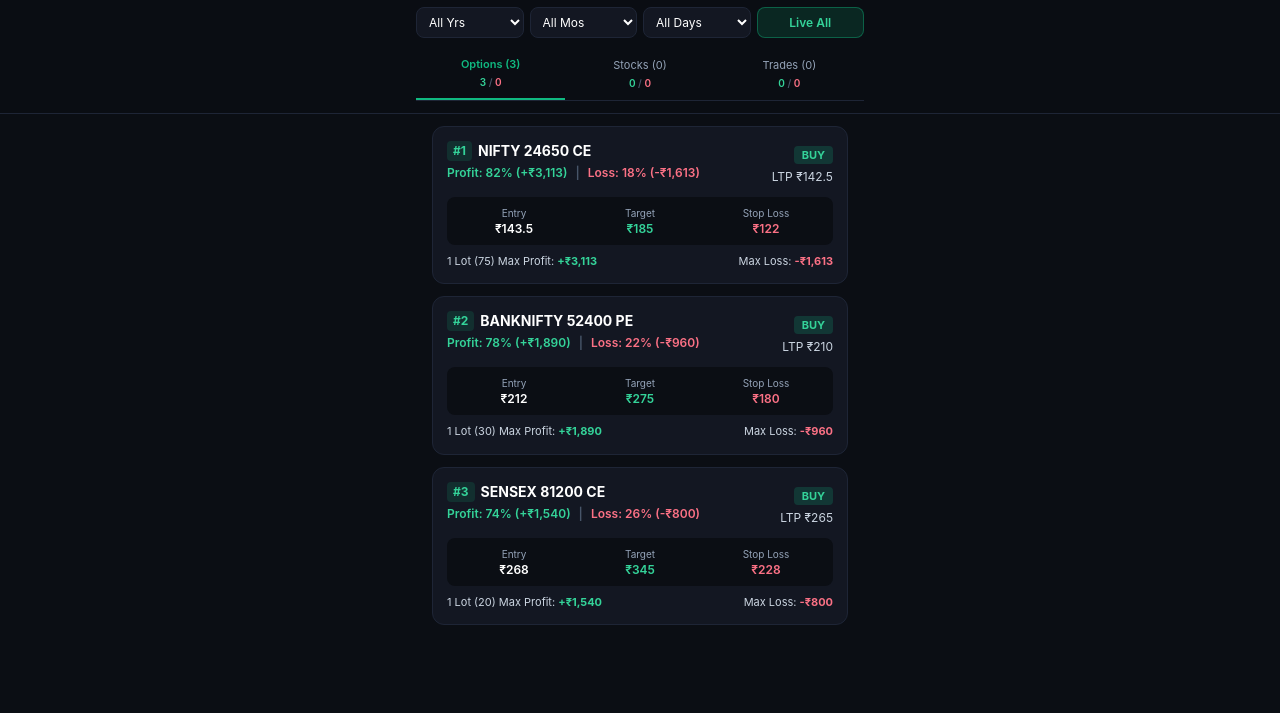
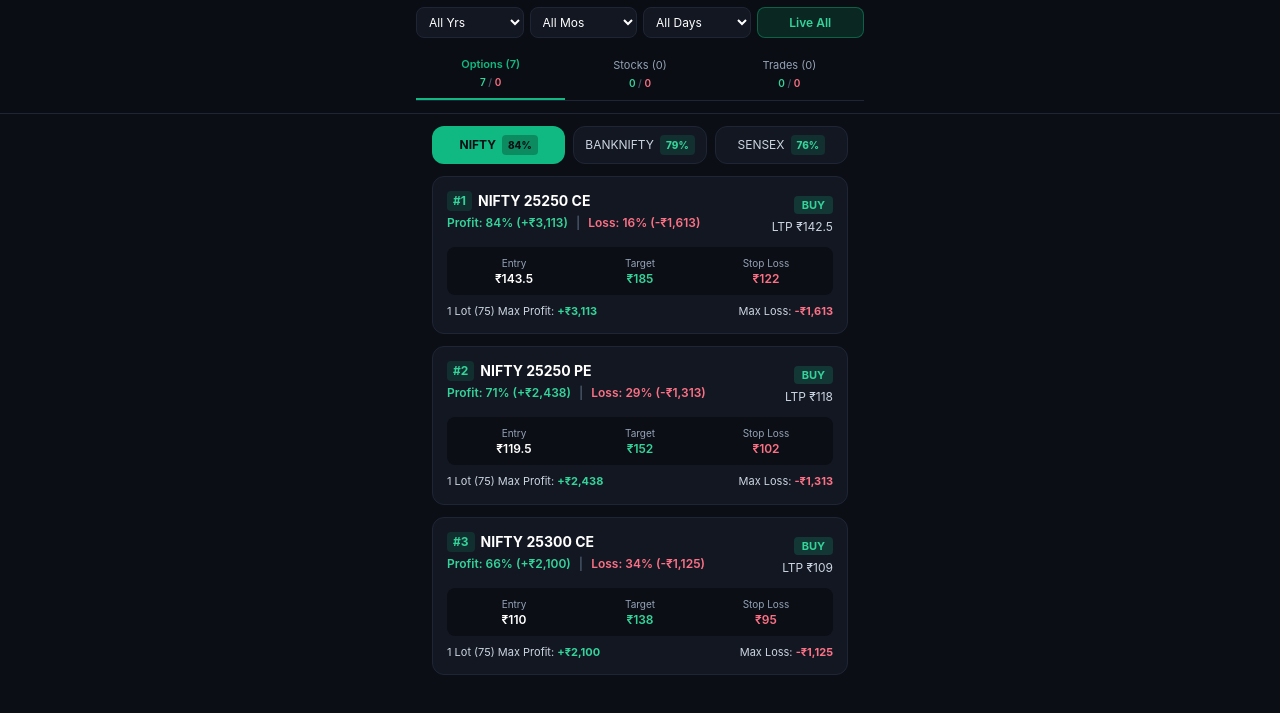
Before and after one commit to vaibhavmakwana25-eng/VectraEdge, a plain HTML site: page frontend/index.html in a window 1280 px wide. Shown: the part 43-756 px from the top of the page. Drawn offline with nearby package versions, Linux system fonts and the light colour scheme; no server answers.

Commit message:
Add files via upload

```diff
--- a/frontend/index.html
+++ b/frontend/index.html
@@ -10,6 +10,8 @@
     .card-bg { background-color: #131722; border: 1px solid #1e2536; }
     .tab-active { border-bottom: 2px solid #10b981; color: #10b981; font-weight: 600; }
     .tab-inactive { color: #94a3b8; }
+    .subtab-active { background-color: #10b981; color: #0b0e14; font-weight: 700; }
+    .subtab-inactive { background-color: #131722; color: #cbd5e1; border: 1px solid #1e2536; }
     ::-webkit-scrollbar { display: none; }
   </style>
 </head>
@@ -56,6 +58,23 @@
     </nav>
   </header>
 
+  <!-- 3 Index Sub-Tabs inside Options -->
+  <div id="fno-filters" class="max-w-md mx-auto px-4 pt-3 grid grid-cols-3 gap-2 text-xs">
+    <button onclick="setIndexMode('NIFTY')" id="idx-NIFTY" class="py-2 px-2 rounded-xl subtab-active flex items-center justify-center gap-1.5">
+      <span>NIFTY</span>
+      <span id="best-NIFTY" class="px-1.5 py-0.5 rounded bg-black/25 text-[10px] font-extrabold">--%</span>
+    </button>
+    <button onclick="setIndexMode('BANKNIFTY')" id="idx-BANKNIFTY" class="py-2 px-2 rounded-xl subtab-inactive flex items-center justify-center gap-1.5">
+      <span>BANKNIFTY</span>
+      <span id="best-BANKNIFTY" class="px-1.5 py-0.5 rounded bg-emerald-500/15 text-emerald-400 text-[10px] font-extrabold">--%</span>
+    </button>
+    <button onclick="setIndexMode('SENSEX')" id="idx-SENSEX" class="py-2 px-2 rounded-xl subtab-inactive flex items-center justify-center gap-1.5">
+      <span>SENSEX</span>
+      <span id="best-SENSEX" class="px-1.5 py-0.5 rounded bg-emerald-500/15 text-emerald-400 text-[10px] font-extrabold">--%</span>
+    </button>
+  </div>
+
+  <!-- Stock Sub-Tabs -->
   <div id="stock-filters" class="hidden max-w-md mx-auto px-4 pt-3 flex gap-2">
     <button onclick="setStockMode('ALL')" id="flt-ALL" class="px-3 py-1 rounded-full text-xs bg-emerald-500 text-black font-semibold">All Stocks</button>
     <button onclick="setStockMode('Intraday')" id="flt-Intraday" class="px-3 py-1 rounded-full text-xs bg-[#131722] text-slate-300 border border-[#1e2536]">Intraday</button>
@@ -110,9 +129,11 @@
 
   <script>
     const TABS = ['fno', 'stocks', 'trades'];
+    const INDEX_TABS = ['NIFTY', 'BANKNIFTY', 'SENSEX'];
     const CACHE_KEY = 'vectra_signals_cache_v1';
     let allSignals = JSON.parse(localStorage.getItem(CACHE_KEY) || '[]');
     let currentTab = 'fno';
+    let indexMode = 'NIFTY';
     let stockMode = 'ALL';
     let selectedSignal = null;
     let activeStrategy = null;
@@ -175,9 +196,13 @@
     }
 
     const DEFAULT_FNO_SETUPS = [
-      { symbol: "NIFTY 24650 CE", is_fno: true, side: "BUY", ltp: 142.50, win_prob: 82, loss_prob: 18, entry: 143.50, target: 185.00, sl: 122.00, lot_size: 75 },
-      { symbol: "BANKNIFTY 52400 PE", is_fno: true, side: "BUY", ltp: 210.00, win_prob: 78, loss_prob: 22, entry: 212.00, target: 275.00, sl: 180.00, lot_size: 30 },
-      { symbol: "SENSEX 81200 CE", is_fno: true, side: "BUY", ltp: 265.00, win_prob: 74, loss_prob: 26, entry: 268.00, target: 345.00, sl: 228.00, lot_size: 20 }
+      { symbol: "NIFTY 25250 CE", is_fno: true, side: "BUY", ltp: 142.50, win_prob: 84, loss_prob: 16, entry: 143.50, target: 185.00, sl: 122.00, lot_size: 75 },
+      { symbol: "NIFTY 25250 PE", is_fno: true, side: "BUY", ltp: 118.00, win_prob: 71, loss_prob: 29, entry: 119.50, target: 152.00, sl: 102.00, lot_size: 75 },
+      { symbol: "NIFTY 25300 CE", is_fno: true, side: "BUY", ltp: 109.00, win_prob: 66, loss_prob: 34, entry: 110.00, target: 138.00, sl: 95.00, lot_size: 75 },
+      { symbol: "BANKNIFTY 52400 PE", is_fno: true, side: "BUY", ltp: 210.00, win_prob: 79, loss_prob: 21, entry: 212.00, target: 275.00, sl: 180.00, lot_size: 30 },
+      { symbol: "BANKNIFTY 52400 CE", is_fno: true, side: "BUY", ltp: 196.00, win_prob: 68, loss_prob: 32, entry: 198.00, target: 248.00, sl: 172.00, lot_size: 30 },
+      { symbol: "SENSEX 81200 CE", is_fno: true, side: "BUY", ltp: 265.00, win_prob: 76, loss_prob: 24, entry: 268.00, target: 345.00, sl: 228.00, lot_size: 20 },
+      { symbol: "SENSEX 81200 PE", is_fno: true, side: "BUY", ltp: 234.00, win_prob: 63, loss_prob: 37, entry: 236.00, target: 292.00, sl: 205.00, lot_size: 20 }
     ];
 
     function buildStrategiesForSignal(s, lot) {
@@ -244,10 +269,20 @@
       ];
     }
 
+    function detectIndexName(sym) {
+      const u = (sym || '').toUpperCase();
+      if (u.startsWith('BANKNIFTY ') || u.includes('BANKNIFTY')) return 'BANKNIFTY';
+      if (u.startsWith('SENSEX ') || u.includes('SENSEX')) return 'SENSEX';
+      if (u.startsWith('NIFTY ') || u.includes('NIFTY')) return 'NIFTY';
+      return null;
+    }
+
     function normalizeSignal(raw) {
       const s = Object.assign({}, raw);
       const nameUpper = (s.symbol || '').toUpperCase();
-      s.is_fno = Boolean(s.is_fno || nameUpper.includes('NIFTY') || nameUpper.includes('SENSEX') || nameUpper.includes(' CE') || nameUpper.includes(' PE'));
+      const idx = detectIndexName(nameUpper);
+      s.is_fno = Boolean(s.is_fno || idx || nameUpper.includes(' CE') || nameUpper.includes(' PE'));
+      s.index_name = idx;
       s.date = s.date || window._todayKey || '2026-11-19';
 
       const entry = parseFloat(s.entry) || parseFloat(s.ltp) || 100;
@@ -292,7 +327,20 @@
           ? 'py-2 tab-active flex flex-col items-center justify-center gap-0.5'
           : 'py-2 tab-inactive flex flex-col items-center justify-center gap-0.5';
       });
+      document.getElementById('fno-filters').classList.toggle('hidden', tab !== 'fno');
       document.getElementById('stock-filters').classList.toggle('hidden', tab !== 'stocks');
+      renderAll();
+    }
+
+    function setIndexMode(idxName) {
+      indexMode = idxName;
+      INDEX_TABS.forEach(name => {
+        const btn = document.getElementById('idx-' + name);
+        const badge = document.getElementById('best-' + name);
+        const active = (name === idxName);
+        btn.className = 'py-2 px-2 rounded-xl flex items-center justify-center gap-1.5 ' + (active ? 'subtab-active' : 'subtab-inactive');
+        badge.className = 'px-1.5 py-0.5 rounded text-[10px] font-extrabold ' + (active ? 'bg-black/25 text-white' : 'bg-emerald-500/15 text-emerald-400');
+      });
       renderAll();
     }
 
@@ -338,20 +386,42 @@
       return true;
     }
 
+    function getAllFnoPool() {
+      const dateFiltered = allSignals.filter(s => s.is_fno && matchesCascadeDate(s.date));
+      const base = dateFiltered.length ? dateFiltered : DEFAULT_FNO_SETUPS.map(normalizeSignal).filter(s => matchesCascadeDate(s.date));
+      return base.filter(s => INDEX_TABS.includes(s.index_name || detectIndexName(s.symbol)));
+    }
+
     function getTabList(tabName) {
       if (tabName === 'fno') {
-        let list = allSignals.filter(s => s.is_fno && matchesCascadeDate(s.date));
-        return list.length ? list : DEFAULT_FNO_SETUPS.map(normalizeSignal).filter(s => matchesCascadeDate(s.date));
+        return getAllFnoPool()
+          .filter(s => (s.index_name || detectIndexName(s.symbol)) === indexMode)
+          .sort((a, b) => (b.win_prob || 0) - (a.win_prob || 0));
       }
       let list = allSignals.filter(s => !s.is_fno && matchesCascadeDate(s.date));
       if (stockMode !== 'ALL') {
         list = list.filter(s => (s.symbol || '').includes(stockMode));
       }
-      return list;
+      return list.sort((a, b) => (b.win_prob || 0) - (a.win_prob || 0));
+    }
+
+    function updateBestIndexBadges() {
+      const pool = getAllFnoPool();
+      INDEX_TABS.forEach(name => {
+        const items = pool.filter(s => (s.index_name || detectIndexName(s.symbol)) === name);
+        const bestEl = document.getElementById('best-' + name);
+        if (!items.length) {
+          bestEl.textContent = '--%';
+          return;
+        }
+        const maxProb = Math.max.apply(null, items.map(x => x.win_prob || 0));
+        bestEl.textContent = maxProb + '%';
+      });
     }
 
     function updateHeaderCounts() {
-      const fnoList = getTabList('fno');
+      updateBestIndexBadges();
+      const fnoList = getAllFnoPool();
       const stkList = getTabList('stocks');
 
       const fnoP = fnoList.filter(s => (s.win_prob || 0) >= (s.loss_prob ?? (100 - (s.win_prob || 0)))).length;
@@ -408,11 +478,10 @@
         return;
       }
 
-      let filtered = getTabList(currentTab).slice();
-      filtered.sort((a, b) => (b.win_prob || 60) - (a.win_prob || 60));
+      const filtered = getTabList(currentTab);
 
       if (!filtered.length) {
-        container.innerHTML = '<div class="card-bg rounded-xl p-6 text-center text-slate-400 text-sm">No setups match this date/filter right now. Tap "Live All" to view all.</div>';
+        container.innerHTML = '<div class="card-bg rounded-xl p-6 text-center text-slate-400 text-sm">No setups match this filter right now. Tap "Live All" to view all.</div>';
         return;
       }
 
```
